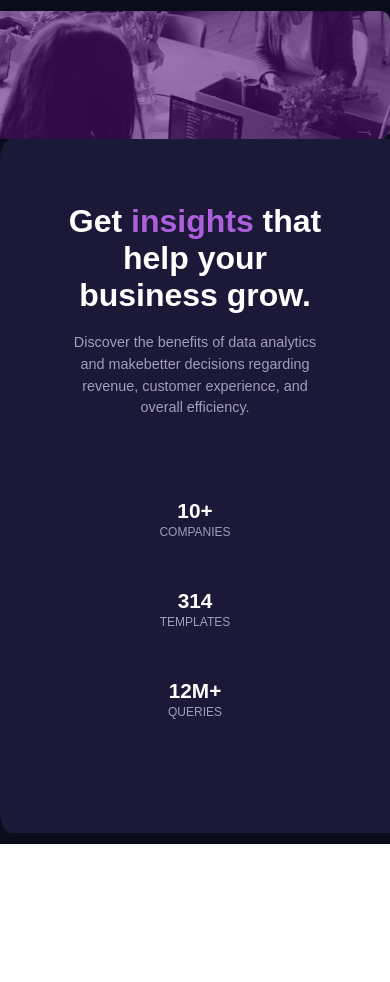
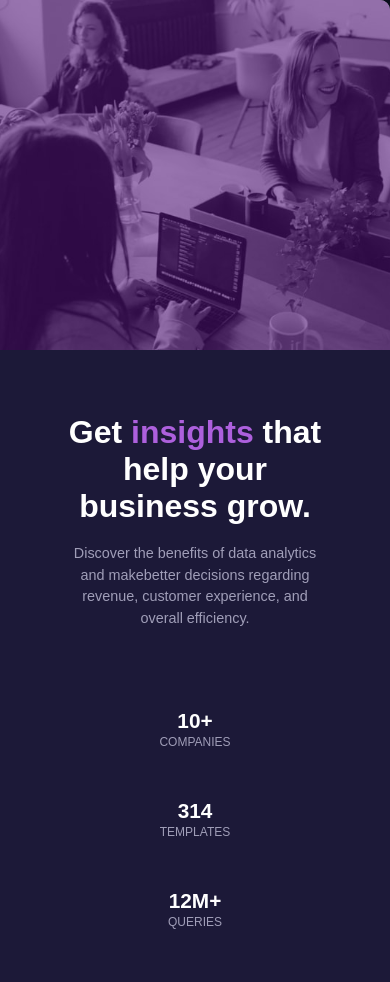
Before and after one commit to HaidarAli97/project2, a plain HTML site: page index.html in a window 390 px wide. Before the commit the page ends 844 px from the top, so only its background shows below. Drawn offline with Linux system fonts and the light colour scheme.

Commit message:
challenge 3 accomplished

```diff
--- a/css/style.scss
+++ b/css/style.scss
@@ -23,7 +23,7 @@ body {
 
     .con {
         max-width: 1100px;
-        height: 400px;
+        min-height: 400px;
         display: flex;
         justify-content: center;
         // align-items: center;
@@ -82,7 +82,7 @@ body {
 
             }
 
-            .sub-con {
+        .sub-con {
                 max-width: 300px;
                 display: flex;
                 justify-content: space-between;
@@ -106,9 +106,35 @@ body {
 
     @media (width <=760px) {
         .con {
-
             display: flex;
             flex-direction: column;
+
+                        .con1 {
+                                min-height: 350px;
+                                background-image: url(../assets/image-header-mobile.jpg);
+                                background-size: cover;
+                                background-position: center;
+                                background-repeat: no-repeat;
+                                position: relative;
+                                border-bottom-right-radius: 0;
+                                overflow: hidden;
+
+                                &::before {
+                                    content: "";
+                                    display: block;
+                                    position: absolute;
+                                    inset: 0;
+                                    width: 100%;
+                                    background: rgba(81, 17, 121, 0.562);
+
+                                }
+
+                            }
+
+                                .con2 {
+                                    border-top-left-radius:0;
+                                    border-bottom-left-radius:0;
+                                }
 
             .sub-con {
                 display: flex;
@@ -118,7 +144,7 @@ body {
             .con1,
             .con2 {
                 text-align: center;
-                flex-basis: 50%;
+                flex-basis: 100%;
             }
 
 
@@ -128,6 +154,7 @@ body {
         }
 
 
+
     }
 
 
```
Also changed, not shown: css/style.css, 1 other file.
